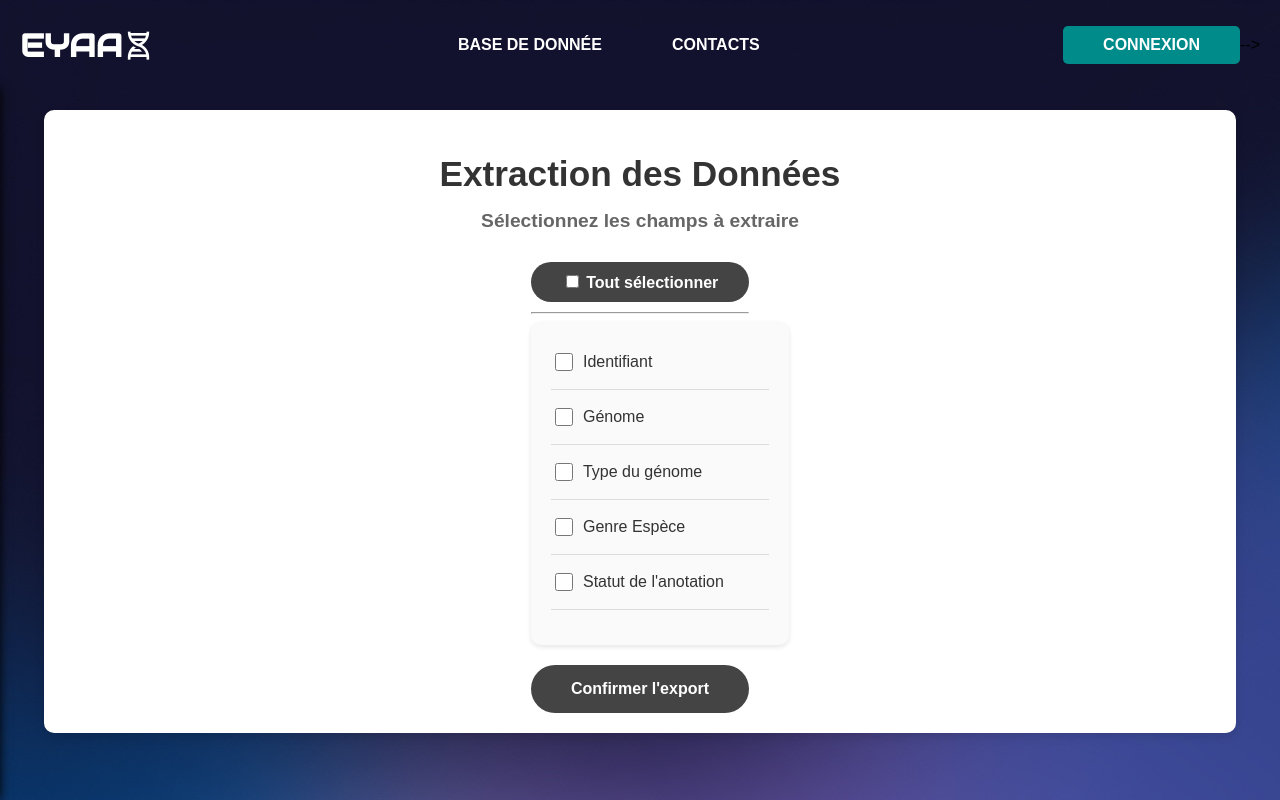
After one commit to Antoine2596/The-EYAA-Project, a Django app: page /extraction/ in a window 1280 px wide. The commit adds this page. Run offline with Django 5.2, Linux system fonts and the light colour scheme.

Commit message:
Extraction des genome sok

```diff
--- a/core/static/core/style.css
+++ b/core/static/core/style.css
@@ -270,7 +270,7 @@ header {
 }
 
 h2{
-    text-shadow: black 0 0 3px;
+
     text-align: center;
     font-size: 15px;
 }
--- /dev/null
+++ b/core/static/core/style_extraction.css
@@ -0,0 +1,126 @@
+/* ====== PAGE GLOBALE ====== */
+body {
+    font-family: Arial, sans-serif;
+    background-color: #f0f2f5;
+    margin: 0;
+    padding: 0;
+}
+
+/* ====== CONTAINER PRINCIPAL ====== */
+.page-container {
+    width: 90%;
+    max-width: 1200px;
+    margin: 20px auto;
+    background-color: white;
+    padding: 20px;
+    border-radius: 10px;
+    box-shadow: 0 4px 8px rgba(0, 0, 0, 0.1);
+}
+
+/* ====== TITRE ET SOUS-TITRE ====== */
+.page-title {
+    text-align: center;
+    font-size: 2.2rem;
+    color: #333;
+    margin-bottom: 10px;
+}
+
+.page-subtitle {
+    text-align: center;
+    font-size: 1.2rem;
+    color: #666;
+    margin-bottom: 20px;
+}
+
+/* ====== CONTENU PRINCIPAL ====== */
+.main-content {
+    display: flex;
+    justify-content: center;
+    flex-wrap: wrap;
+    gap: 20px;
+}
+
+/* ====== FILTRES ET CHECKBOXES ====== */
+.filter-menu {
+    width: 100%;
+    max-width: 600px;
+    background: #fafafa;
+    padding: 20px;
+    border-radius: 10px;
+    box-shadow: 0 2px 5px rgba(0, 0, 0, 0.1);
+}
+
+.filter-menu h3 {
+    font-size: 1.4rem;
+    color: #444;
+    margin-bottom: 10px;
+    border-bottom: 2px solid #ddd;
+    padding-bottom: 5px;
+}
+
+.filter-menu label {
+    display: flex;
+    align-items: center;
+    font-size: 1rem;
+    color: #333;
+    margin: 8px 0;
+    cursor: pointer;
+}
+
+/* Alignement des checkboxes */
+.filter-menu input[type="checkbox"] {
+    width: 18px;
+    height: 18px;
+    margin-right: 10px;
+    vertical-align: middle;
+}
+
+/* Ligne de séparation */
+.filter-menu hr {
+    border: none;
+    height: 1px;
+    background: #ddd;
+    margin: 15px 0;
+}
+
+/* ====== BOUTON TOUT SÉLECTIONNER ====== */
+.select-all-button {
+    display: flex;
+    align-items: center;
+    justify-content: center;
+    background-color: #444;
+    color: white;
+    padding: 10px 20px;
+    border-radius: 30px;
+    font-weight: bold;
+    cursor: pointer;
+    transition: background-color 0.3s ease;
+    text-align: center;
+    max-width: 200px;
+    margin: 10px auto;
+}
+
+.select-all-button:hover {
+    background-color: teal;
+}
+
+/* ====== BOUTON EXTRACTION ====== */
+.Extraction {
+    text-align: center;
+    margin-top: 20px;
+}
+
+.extraction-button {
+    display: inline-block;
+    background-color: #444;
+    color: white;
+    text-decoration: none;
+    border-radius: 30px;
+    padding: 15px 40px;
+    font-weight: bold;
+    transition: background-color 0.3s;
+}
+
+.extraction-button:hover {
+    background-color: teal;
+}
--- /dev/null
+++ b/core/templates/core/extraction.html
@@ -0,0 +1,161 @@
+{% extends "core/base.html" %}
+{% load static %}
+
+{% block title %}
+Extraction - EYAA
+{% endblock %}
+
+{% block content %}
+<link rel="stylesheet" href="{% static 'core/style_extraction.css' %}">
+
+<div class="page-container">
+    <h1 class="page-title">Extraction des Données</h1>
+    <h2 class="page-subtitle">Sélectionnez les champs à extraire</h2>
+
+    <div class="main-content">
+        <!-- SECTION PRINCIPALE -->
+
+
+        <div class="database-section">
+            <div class="select-all-button">
+                <label>
+                    <input type="checkbox" name="all" value="true"> Tout sélectionner
+                </label>
+            </div>
+            <hr>
+
+
+            {%if type%}
+
+
+
+                <form method="GET" action="{% url 'extraction_file' %}">
+                    {% for key, value in request.GET.items %}
+                        <input type="hidden" name="{{ key }}" value="{{ value }}">
+                    {% endfor %}
+
+                    <!-- Filtres de recherche -->
+
+                    <div class="filter-menu button">
+
+                        <label>
+                            <input type="checkbox" name="genome_id" value="true"> Identifiant
+                        </label>
+                        <hr>
+
+                        <label>
+                            <input type="checkbox" name="genome_sequence" value="true"> Génome
+                        </label>
+                        <hr>
+                        <label>
+                            <input type="checkbox" name="genome_type" value="true"> Type du génome
+                        </label>
+                        <hr>
+
+                        <label>
+                            <input type="checkbox" name="genome_organisme" value="true"> Genre Espèce
+                        </label>
+                        <hr>
+
+                        <label>
+                            <input type="checkbox" name="genome_annotation" value="true"> Statut de l'anotation
+                        </label>
+                        <hr>
+                    </div>
+                </form>
+            {% else %}
+
+                <form method="GET" action="{% url 'extraction_file' %}">
+                    {% for key, value in request.GET.items %}
+                        <input type="hidden" name="{{ key }}" value="{{ value }}">
+                    {% endfor %}
+
+
+                    <div class="filter-menu button">
+                        <!-- Informations générales -->
+                        <h3>Informations générales</h3>
+                        <label><input type="checkbox" name="sequence_id" value="true"> Identifiant de la séquence</label>
+                        <label><input type="checkbox" name="genome" value="true"> Identifiant du génome</label>
+                        <label><input type="checkbox" name="organisme" value="true"> Espèce</label>
+                        <hr>
+
+                        <!-- Données sur la séquence -->
+                        <h3>Données sur la séquence</h3>
+                        <label><input type="checkbox" name="dna_sequence" value="true"> Séquence nucléotidique</label>
+                        <label><input type="checkbox" name="aa_sequence" value="true"> Séquence protéique</label>
+
+                        <hr>
+
+                        <!-- Position et structure -->
+                        <h3>Position et structure</h3>
+                        <label><input type="checkbox" name="sequence_start" value="true"> Position du premier nucléotide</label>
+                        <label><input type="checkbox" name="sequence_stop" value="true"> Position du dernier nucléotide</label>
+                        <label><input type="checkbox" name="sequence_length" value="true"> Taille</label>
+                        <label><input type="checkbox" name="Brin" value="true"> Brin</label>
+                        <label><input type="checkbox" name="support" value="true"> Support </label>
+                        <hr>
+
+                        <!-- Annotation et statut -->
+                        <h3>Annotation</h3>
+                        <label><input type="checkbox" name="sequence_name" value="true"> Nom du gène</label>
+                        <label><input type="checkbox" name="sequence_pep" value="true"> Nom du produit peptidique</label>
+                        <label><input type="checkbox" name="sequence_annot" value="true"> Annotation</label>
+                        <label><input type="checkbox" name="sequence_annot_status" value="true"> Statut de l'annotation</label>
+                        <hr>
+                    </div>
+                </form>
+
+
+            {% endif %}
+            <div class="Extraction">
+                <a id="export-btn" href="{% url 'extraction_file' %}" class="extraction-button">Confirmer l'export</a>
+            </div>
+
+        </div>
+
+
+    </div>
+</div>
+
+<script>
+    document.addEventListener("DOMContentLoaded", function() {
+        const selectAllCheckbox = document.querySelector("input[name='all']");
+        const checkboxes = document.querySelectorAll(".filter-menu input[type='checkbox']");
+
+        selectAllCheckbox.addEventListener("change", function() {
+            checkboxes.forEach(checkbox => {
+                checkbox.checked = selectAllCheckbox.checked;
+            });
+        });
+
+        // Mise à jour du "Tout sélectionner" si toutes les cases sont cochées/décochées manuellement
+        checkboxes.forEach(checkbox => {
+            checkbox.addEventListener("change", function() {
+                selectAllCheckbox.checked = Array.from(checkboxes).every(cb => cb.checked);
+            });
+        });
+    });
+</script>
+
+<script>
+    document.addEventListener("DOMContentLoaded", function () {
+        const exportBtn = document.getElementById("export-btn");
+        if (!exportBtn) return;
+
+        exportBtn.addEventListener("click", function (event) {
+            event.preventDefault(); // Empêche la navigation instantanée
+
+            let params = new URLSearchParams(window.location.search); // Récupère les paramètres de la page actuelle
+            document.querySelectorAll("input[type='checkbox']").forEach(checkbox => {
+                if (checkbox.checked) {
+                    params.set(checkbox.name, "true");
+                }
+            });
+
+            window.location.href = exportBtn.href + "?" + params.toString(); // Redirige avec les bons paramètres
+        });
+    });
+</script>
+
+
+{% endblock %}
--- a/core/urls.py
+++ b/core/urls.py
@@ -18,4 +18,6 @@ urlpatterns = [
     path("outil_validation/annotation_detail/<str:annotation_id>/", views.validate_annotation, name="validate_annotation"),
     path("attribution_sequence/", views.sequences_non_assigned, name="sequences_non_assigned"),
     path("attribution_sequence/sequence_detail/<str:sequence_id>/", views.attribution_sequence, name="attribution"),
+    path('extraction/', views.extraction_view, name='extraction'),
+    path('extraction_file/', views.extraction_file, name='extraction_file'),
 ]
--- a/core/views.py
+++ b/core/views.py
@@ -21,6 +21,9 @@ from django.http import HttpResponse
 #from import_export.formats.base import BaseFormat
 from .resources import GenomeResource
 from .admin import GenomeImportForm
+import csv
+
+
 
 # Page d'accueil
 def page_non_connecte(request):
@@ -204,7 +207,7 @@ def database_view(request):
     chromosome = request.GET.get("chromosome")
     sequence_type = request.GET.get("sequence_type")
     Brin = request.GET.get("Brin")
-    Annotation = request.GET.get("Annotation")
+    Annotation_request = request.GET.get("Annotation")
 
     genomes = sequences = None
 
@@ -218,6 +221,7 @@ def database_view(request):
         total_species = Genome.objects.values("organism").distinct().count()
         total_sequences = Sequence.objects.count()
         annotated_sequences = Annotation.objects.filter(is_validated=True).values("sequence").distinct().count()
+
 
         # Calcul de la proportion des séquences annotées
         annotation_ratio = (annotated_sequences / total_sequences * 100) if total_sequences > 0 else 0
@@ -258,15 +262,16 @@ def database_view(request):
                 sequences = sequences.filter(sequence_brin__iexact=Brin)
             if sequence_type:
                 sequences = sequences.filter(selected_type_iexact=sequence_type)
-            if Annotation:
+            if Annotation_request:
                 sequences = Sequence.objects.filter(annotation__annotation_text__icontains=user_request)
 
+        combined_results = (
+    [{"obj": obj, "type": "Genome"} for obj in genomes] if genomes else []
+) + (
+    [{"obj": obj, "type": "Sequence"} for obj in sequences] if sequences else []
+)
 
-        combined_results = (
-            [{"obj": obj, "type": "Genome"} for obj in genomes] if genomes else []
-        ) + (
-            [{"obj": obj, "type": "Sequence"} for obj in sequences] if sequences else []
-        )
+
 
         paginator = Paginator(combined_results, 3)
         page_number = request.GET.get('page')
@@ -382,3 +387,228 @@ def annoter(request, sequence_id):
             "is_editable": is_editable
         }
     )
+
+def extraction_view(request):
+
+    selected_type = request.GET.get("type", "genome")
+    type = (selected_type == "genome")
+
+    context = {
+            "type": type,
+    }
+    return render(request, "core/extraction.html", context)
+
+
+def extraction_file(request):
+
+    # 1-Filrer les données
+
+    user_request = request.GET.get("user_request", "").strip()
+    selected_type = request.GET.get("type", "genome")
+    is_annotated = request.GET.get("is_annotated") == "true"
+    min_length = request.GET.get("min_length")
+    max_length = request.GET.get("max_length")
+    chromosome = request.GET.get("chromosome")
+    sequence_type = request.GET.get("sequence_type")
+    Brin = request.GET.get("Brin")
+    Annotation_request = request.GET.get("Annotation")
+
+
+    genomes = sequences = None
+
+    if selected_type == "genome":
+        genomes = Genome.objects.filter(
+            (Q(genome_id__icontains=user_request) | Q(organism__icontains=user_request)) | Q(genome_sequence__icontains=user_request)
+        )
+        if is_annotated:
+            genomes = genomes.filter(is_annotated=True)
+
+
+    elif selected_type == "sequence":
+        sequences = Sequence.objects.filter(
+            (Q(sequence_id__icontains=user_request) |
+                Q(gene_name__icontains=user_request) |
+                Q(dna_sequence__icontains=user_request) |
+                Q(aa_sequence__icontains=user_request) |
+                Q(genome__genome_id__icontains=user_request) |  # Filtrer par genome_id
+                Q(genome__organism__icontains=user_request) )
+        )
+        if min_length:
+            sequences = sequences.filter(sequence_length__gte=int(min_length))
+        if max_length:
+            sequences = sequences.filter(sequence_length__lte=int(max_length))
+        if chromosome:
+            sequences = sequences.filter(information_support__iexact=chromosome)
+        if Brin:
+            sequences = sequences.filter(sequence_brin__iexact=Brin)
+        if sequence_type:
+            sequences = sequences.filter(selected_type_iexact=sequence_type)
+        if Annotation_request:
+            sequences = Sequence.objects.filter(annotation__annotation_text__icontains=user_request)
+
+
+    # 2- Récupérer les champs sélectionnés
+    selected_fields = request.GET
+
+    fields = []
+
+    if selected_type == "genome":
+        if selected_fields.get("genome_id"):
+            fields.append("genome_id")
+        if selected_fields.get("genome_sequence"):
+            fields.append("genome_sequence")
+        if selected_fields.get("genome_type"):
+            fields.append("genome_type")
+        if selected_fields.get("genome_organisme"):
+            fields.append("organism")
+        if selected_fields.get("genome_annotation"):
+            fields.append("is_annotated")
+    else:  # Si c'est une séquence
+
+        if selected_fields.get("sequence_id"):
+            fields.append("sequence_id")
+        if selected_fields.get("genome"):
+            fields.append("genome")
+        if selected_fields.get("organisme"):
+            fields.append("organism")
+
+        if selected_fields.get("dna_sequence"):
+            fields.append("dna_sequence")
+        if selected_fields.get("aa_sequence"):
+            fields.append("aa_sequence")
+
+        if selected_fields.get("sequence_start"):
+            fields.append("sequence_start")
+        if selected_fields.get("sequence_stop"):
+            fields.append("sequence_stop")
+        if selected_fields.get("sequence_length"):
+            fields.append("sequence_length")
+        if selected_fields.get("Brin"):
+            fields.append("sequence_brin")
+        if selected_fields.get("support"):
+            fields.append("information_support")
+
+        if selected_fields.get("sequence_name"):
+            fields.append("gene_name")
+        if selected_fields.get("sequence_pep"):
+            fields.append("peptide_product")
+        if selected_fields.get("sequence_annot"):
+            fields.append("annotation_text")
+        if selected_fields.get("sequence_annot_status"):
+            fields.append("sequence_status")
+
+
+
+    # 3 - Création du fichier CSV
+    response = HttpResponse(content_type='text/csv')
+    response['Content-Disposition'] = 'attachment; filename="exported_results.csv"'
+
+    writer = csv.writer(response)
+
+    # Titre des colonnes selon les champs sélectionnés
+    header = []
+
+    if selected_type == "genome":
+        if "genome_id" in fields:
+            header.append("Identifiant Génome")
+        if "genome_sequence" in fields:
+            header.append("Génome")
+        if "genome_type" in fields:
+            header.append("Type du Génome")
+        if "organism" in fields:
+            header.append("Organisme")
+        if "is_annotated" in fields:
+            header.append("Est entièrement annoté")
+    else:
+        if "sequence_id" in fields:
+            header.append("Identifiant de la séquence")
+        if "genome" in fields:
+            header.append("Identifiant du génome")
+        if "organism" in fields:
+            header.append("Espèce")
+
+        if "dna_sequence" in fields:
+            header.append("Séquence nucléotidique")
+        if "aa_sequence" in fields:
+            header.append("Séquence protéique")
+
+        if "sequence_start" in fields:
+            header.append("Position du premier nucléotide")
+        if "sequence_stop" in fields:
+            header.append("Position du dernier nucléotide")
+        if "sequence_length" in fields:
+            header.append("Taille")
+        if "sequence_brin" in fields:
+            header.append("Brin")
+        if "information_support" in fields:
+            header.append("Support")
+
+        if "gene_name" in fields:
+            header.append("Nom du gène")
+        if "peptide_product" in fields:
+            header.append("Produit peptidique")
+        if "annotation_text" in fields:
+            header.append("Annotation")
+        if "sequence_status" in fields:
+            header.append("Statut de l'annotation")
+
+    writer.writerow(header)
+
+    # Remplir le CSV avec les données sélectionnées
+    if selected_type == "genome":
+        for genome in genomes:
+            row = []
+            if "genome_id" in fields:
+                row.append(genome.genome_id)
+            if "genome_sequence" in fields:
+                row.append(genome.genome_sequence)
+            if "genome_type" in fields:
+                row.append(genome.genome_type)
+            if "organism" in fields:
+                row.append(genome.organism)
+            if "is_annotated" in fields:
+                row.append(genome.is_annotated)
+            writer.writerow(row)
+
+    if selected_type == "sequence":
+        for sequence in sequences:
+            row = []
+            if "sequence_id" in fields:
+                row.append(sequence.sequence_id)
+            if "genome" in fields:
+                row.append(sequence.genome.genome_id)
+            if "organism" in fields:
+                row.append(sequence.genome.organism)
+
+            if "dna_sequence" in fields:
+                row.append(sequence.dna_sequence)
+            if "aa_sequence" in fields:
+                row.append(sequence.aa_sequence)
+
+            if "sequence_start" in fields:
+                row.append(sequence.sequence_start)
+            if "sequence_stop" in fields:
+                row.append(sequence.sequence_stop)
+            if "sequence_length" in fields:
+                row.append(sequence.sequence_length)
+            if "sequence_brin" in fields:
+                row.append(sequence.sequence_brin)
+            if "information_support" in fields:
+                row.append(sequence.information_support)
+
+            if "gene_name" in fields:
+                row.append(sequence.gene_name)
+            if "peptide_product" in fields:
+                row.append(sequence.peptide_product)
+            if "annotation_text" in fields:
+                annotation_text = sequence.annotation.annotation_text if hasattr(sequence, 'annotation') else "NA"
+                row.append(annotation_text)
+            if "sequence_status" in fields:
+                row.append(sequence.sequence_status)
+            writer.writerow(row)
+
+    print(f"🔹 Nombre de séquences trouvées: {sequences.count() if sequences else 0}")
+
+
+
+    return response
```
Also changed, not shown: core/static/core/style_database.css (+21 -1 lines), core/templates/core/database.html (+10 -0 lines).
